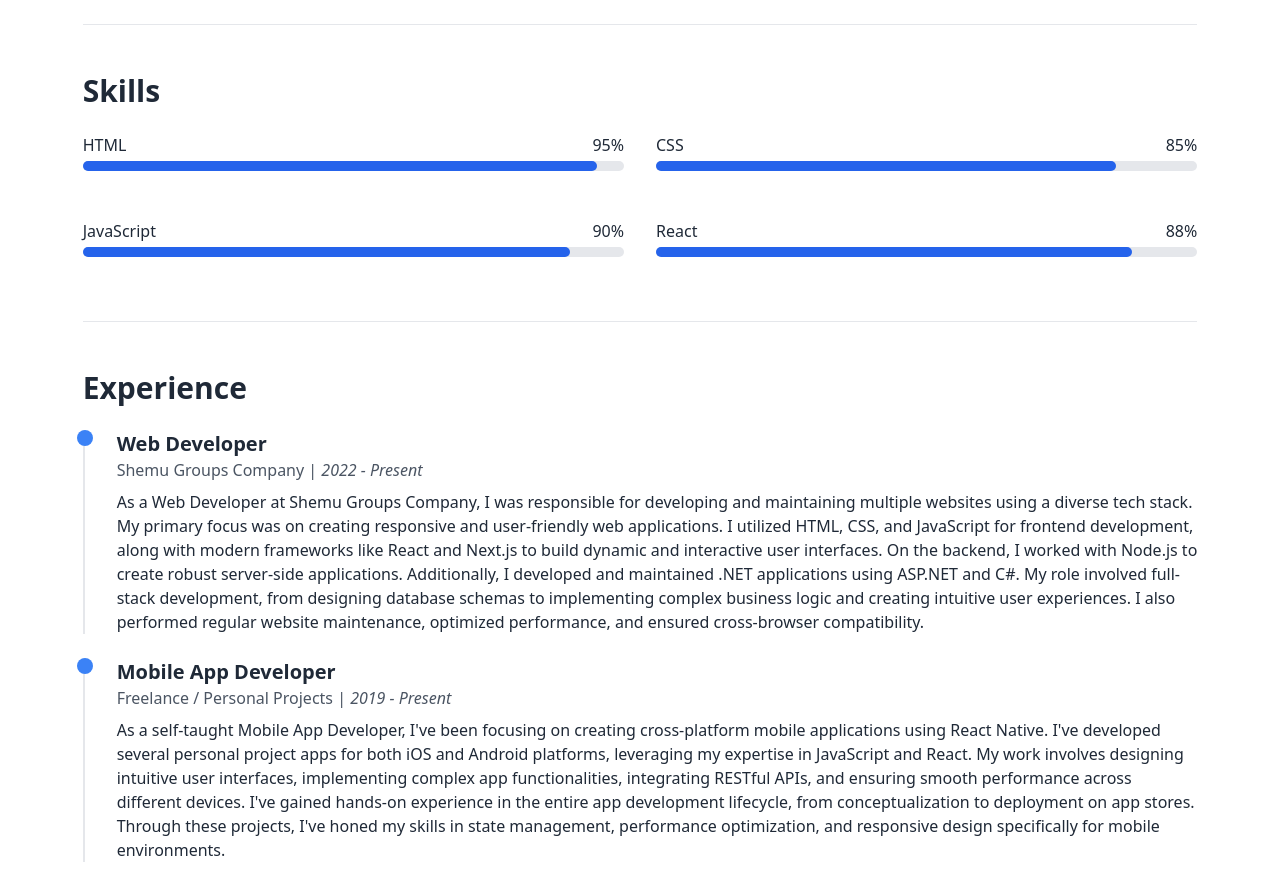
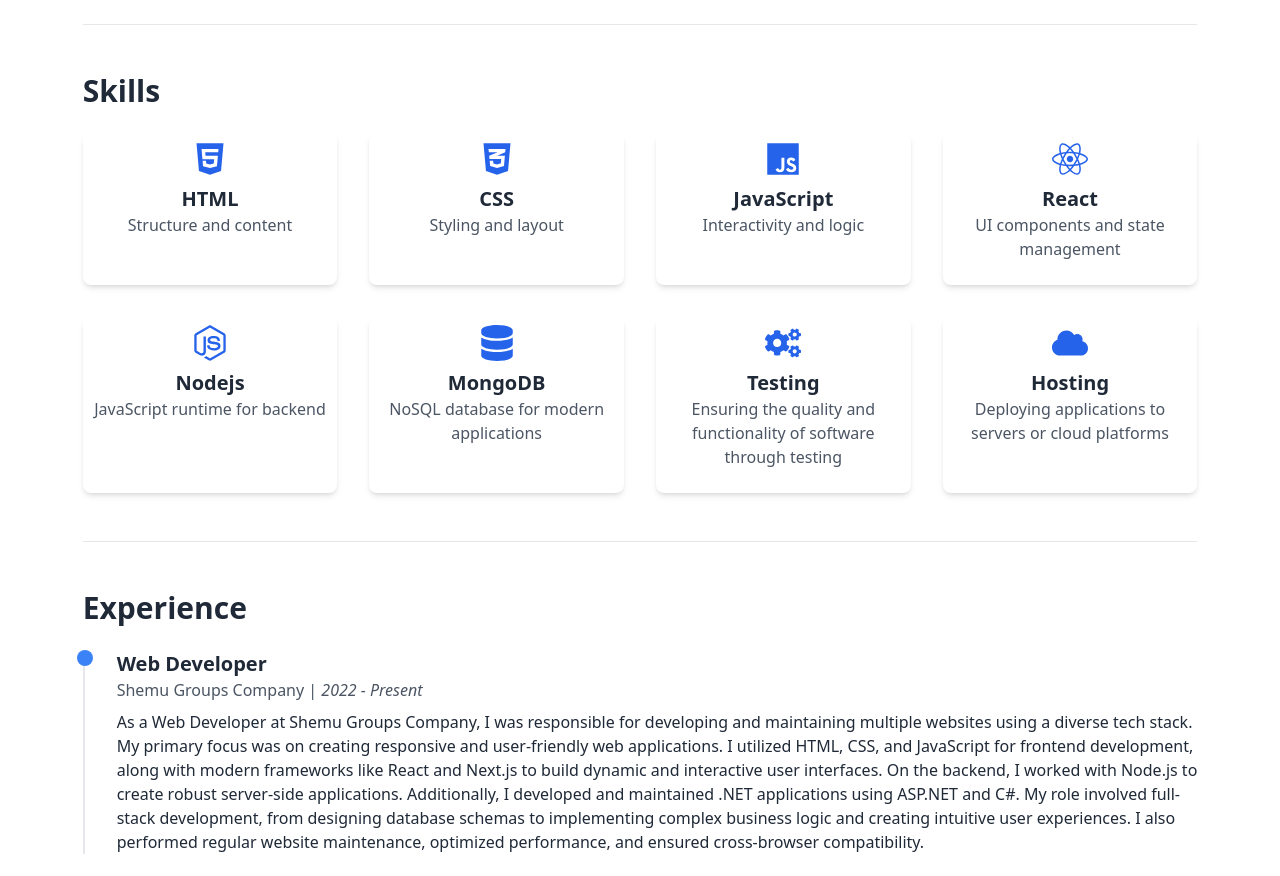
Before and after one commit to aredom/aradom-portfolio, a Next.js app: page / in a window 1280 px wide. Shown: the part 920-1796 px from the top of the page. Built offline with nearby package versions, Linux system fonts and the light colour scheme.

Commit message:
skills updated

```diff
--- a/app/components/footer.js
+++ b/app/components/footer.js
@@ -13,7 +13,7 @@ const Footer = () => {
           <div className="flex flex-col items-center">
             <p className="text-lg mb-2">Find me on</p>
             <div className="flex space-x-4">
-              <a href="https://github.com/yourusername" target="_blank" rel="noopener noreferrer" className="hover:text-blue-400 transition-colors duration-300">
+              <a href="https://github.com/AredomLeake" target="_blank" rel="noopener noreferrer" className="hover:text-blue-400 transition-colors duration-300">
                 <FontAwesomeIcon icon={faGithub} size="2x" />
               </a>
               <a href="https://linkedin.com/in/yourusername" target="_blank" rel="noopener noreferrer" className="hover:text-blue-400 transition-colors duration-300">
--- a/app/components/skills.js
+++ b/app/components/skills.js
@@ -1,30 +1,73 @@
+import React from 'react';
+import { FaHtml5, FaCss3Alt, FaJs, FaReact, FaNodeJs, FaDatabase, FaCogs, FaServer, FaCloud  } from 'react-icons/fa';
+
 export default function Skills() {
   return (
     <section className="py-12 border-b border-gray-200" id="skills">
       <h2 className="text-3xl font-bold mb-6">Skills</h2>
-        <div className="grid grid-cols-1 md:grid-cols-2 gap-8">
-          <SkillBar skill="HTML" percentage={95} />
-          <SkillBar skill="CSS" percentage={85} />
-          <SkillBar skill="JavaScript" percentage={90} />
-          <SkillBar skill="React" percentage={88} />
+      <div className="grid grid-cols-2 md:grid-cols-4 gap-8">
+        <SkillCard
+          skill="HTML"
+          icon={<FaHtml5 />}
+          headline="Structure and content"
+        />
+        <SkillCard
+          skill="CSS"
+          icon={<FaCss3Alt />}
+          headline="Styling and layout"
+        />
+        <SkillCard
+          skill="JavaScript"
+          icon={<FaJs />}
+          headline="Interactivity and logic"
+        />
+        <SkillCard
+          skill="React"
+          icon={<FaReact />}
+          headline="UI components and state management"
+        />
+
+        <SkillCard
+          skill="Nodejs"
+          icon={<FaNodeJs />}
+          headline="JavaScript runtime for backend"
+        />
+       <SkillCard
+  skill="MongoDB"
+  icon={<FaDatabase />}
+  headline="NoSQL database for modern applications"
+/>
+
+
+<SkillCard
+  skill="Testing"
+  icon={<FaCogs />}
+  headline="Ensuring the quality and functionality of software through testing"
+/>
+
+<SkillCard
+  skill="Hosting"
+  icon={<FaCloud />}
+  headline="Deploying applications to servers or cloud platforms"
+/>
+
         {/* Add more skills */}
       </div>
     </section>
   )
 }
 
-  function SkillBar({ skill, percentage }) {
+function SkillCard({ skill, icon, headline }) {
   return (
-      <div className="mb-4">
-        <div className="flex justify-between mb-1">
-          <span>{skill}</span>
-          <span>{percentage}%</span>
+    <div className="bg-white p-2 rounded-lg shadow-md">
+      <div className="flex flex-col items-center text-center mb-4">
+        <div className="text-4xl text-blue-600 mb-2">
+          {icon}
         </div>
-        <div className="w-full bg-gray-200 rounded-full h-2.5">
-          <div
-            className="bg-blue-600 h-2.5 rounded-full"
-            style={{ width: `${percentage}%` }}
-          ></div>
+        <div>
+          <h3 className="text-xl font-semibold">{skill}</h3>
+          <p className="text-gray-600">{headline}</p>
+        </div>
       </div>
     </div>
   )
--- a/package.json
+++ b/package.json
@@ -17,6 +17,7 @@
     "next": "14.2.4",
     "react": "^18",
     "react-dom": "^18",
+    "react-icons": "^5.2.1",
     "react-typed": "^2.0.12",
     "typed.js": "^2.1.0"
   },
```
Also changed, not shown: 1 other file (tests, documents, lock files or other folders). Lines whose indentation alone changed are shown as unchanged.
